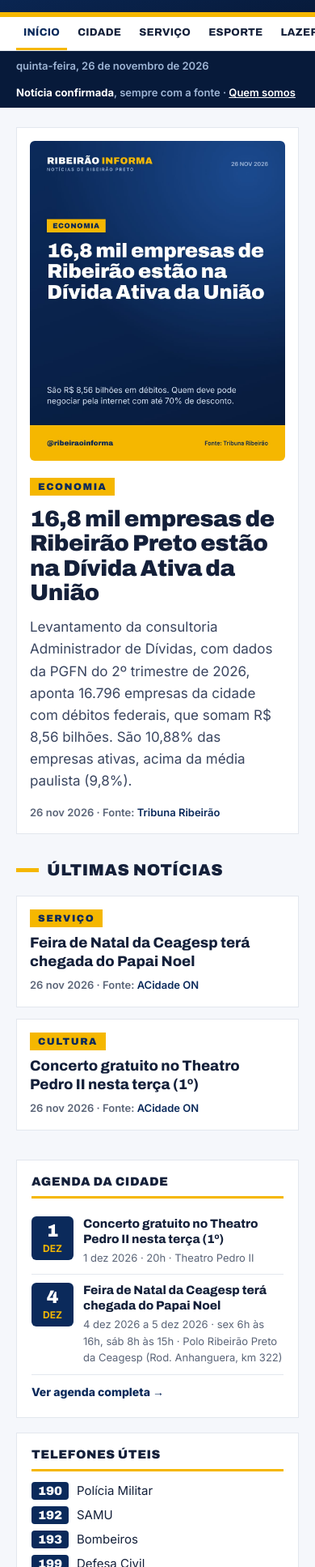
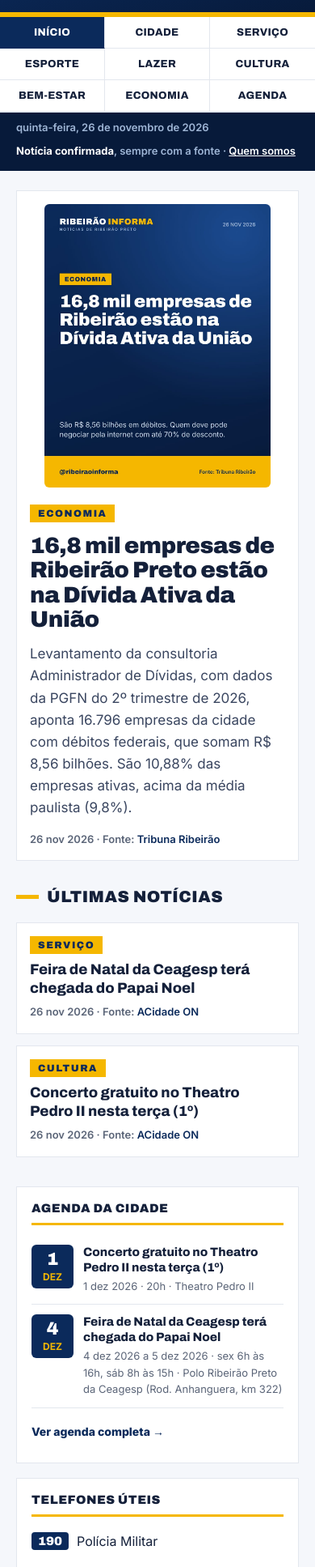
Before and after one commit to ribeiraoinforma/ribeiraoinforma.github.io, a plain HTML site: page index.html in a window 390 px wide. Shown: the part 65-2000 px from the top of the page at 81% size. Drawn offline with Linux system fonts and the light colour scheme; no server answers.

Commit message:
Celular: menu inteiro visível, botões maiores, imagens menores

```diff
--- a/assets/style.css
+++ b/assets/style.css
@@ -533,3 +533,23 @@ h2.secao::before {
   .lista{grid-template-columns:1fr}
   .secoes a{padding:12px 9px;font-size:13px}
 }
+
+/* ===== v3: celular mais fácil ===== */
+@media (max-width:640px){
+  .secoes{position:static}
+  .secoes .wrap{display:grid;grid-template-columns:repeat(3,1fr);gap:0;padding:0}
+  .secoes a{text-align:center;padding:12px 4px;font-size:13px;border-bottom:1px solid var(--linha);border-right:1px solid var(--linha)}
+  .secoes a:nth-child(3n){border-right:0}
+  .secoes a[aria-current=page]{background:var(--azul);color:#fff;border-bottom-color:var(--azul)}
+  .hoje .wrap{flex-direction:column;gap:2px}
+  .hoje a{display:inline-block;padding:6px 0}
+  .destaque img,.destaque .sem-img{max-width:280px;margin:0 auto}
+  .materia img{max-width:300px}
+  .fones a{padding:6px 0;font-size:16px}
+  .evento{padding:12px 0}
+  .mais{padding:8px 0}
+  .voltar{padding:8px 0}
+  .rodape .mapa a{padding:6px 0}
+  .card h3,.item h3{font-size:18px}
+  .materia .texto p{font-size:17px}
+}
```
